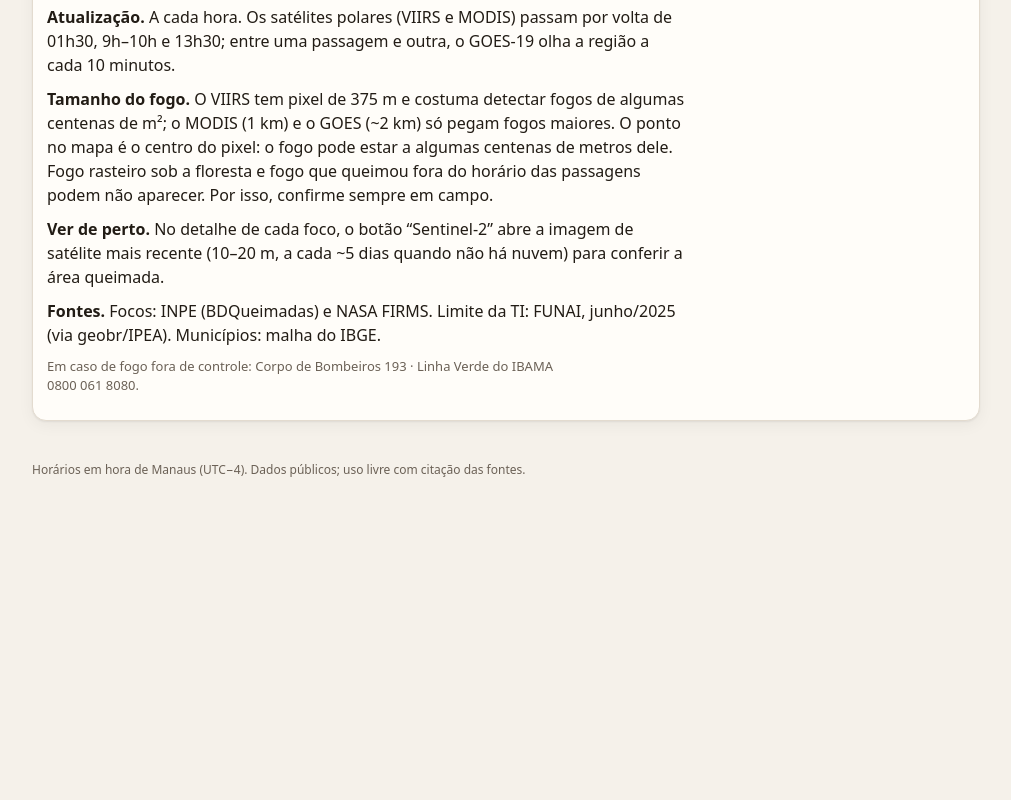
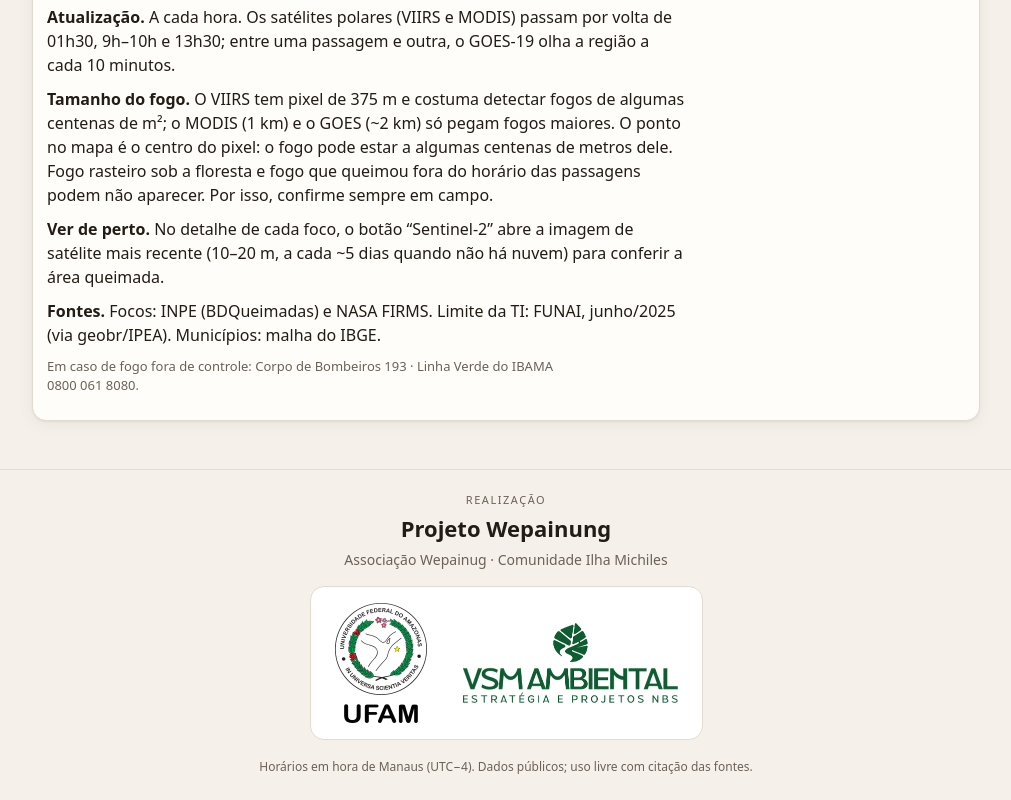
Before and after one commit to valdiek/monitor-marau, a plain HTML site: page docs/index.html in a window 1280 px wide. Shown: the part 2839-3639 px from the top of the page, without its empty margins (134-1145 px from the left). Before the commit the page ends 3342 px from the top, so only its background shows below. Drawn offline with Linux system fonts and the light colour scheme.

Commit message:
Rodapé "Realização": Projeto Wepainung, Associação Wepainug, UFAM e VSM
Co-Authored-By: Claude Opus 5.5 <noreply@anthropic.com>
Claude-Session: https://claude.ai/code/session_01LzdTptxoHstEHM6EgW6KS2

```diff
--- a/docs/index.html
+++ b/docs/index.html
@@ -114,6 +114,18 @@
   </section>
 </main>
 
+<section class="realizacao" aria-label="Realização">
+  <div class="realizacao-in">
+    <p class="real-rot">Realização</p>
+    <p class="real-projeto">Projeto Wepainung</p>
+    <p class="real-assoc">Associação Wepainug · Comunidade Ilha Michiles</p>
+    <div class="logos">
+      <img src="img/ufam.png" alt="UFAM – Universidade Federal do Amazonas" width="92" height="120">
+      <a href="https://www.vsmestrategia.com.br" target="_blank" rel="noopener"><img src="img/vsm.png" alt="VSM Ambiental – Estratégia e Projetos NBS" width="215" height="80"></a>
+    </div>
+  </div>
+</section>
+
 <footer class="rodape">Horários em hora de Manaus (UTC−4). Dados públicos; uso livre com citação das fontes.</footer>
 
 <script src="vendor/leaflet.js"></script>
--- a/docs/style.css
+++ b/docs/style.css
@@ -199,3 +199,18 @@ main { padding: 12px 16px 24px; }
 .sem-dia strong { font-size: 13px; color: var(--c); }
 .sem-dia span { font-size: 12px; color: var(--suave); }
 @media (max-width: 380px) { .sem-num { grid-template-columns: repeat(2, minmax(0, 1fr)); } }
+
+.realizacao { border-top: 1px solid var(--linha); margin-top: 8px; padding: 22px 16px 18px; }
+.realizacao-in { max-width: 980px; margin: 0 auto; display: grid; gap: 4px; justify-items: center; text-align: center; }
+.real-rot { margin: 0; font-size: 11px; letter-spacing: .14em; text-transform: uppercase; color: var(--suave); }
+.real-projeto { margin: 0; font-family: var(--fonte-titulo, inherit); font-size: 22px; font-weight: 750; color: var(--tinta); }
+.real-assoc { margin: 0 0 12px; font-size: 14px; color: var(--suave); }
+.logos {
+  display: flex; flex-wrap: wrap; align-items: center; justify-content: center; gap: 18px 36px;
+  background: #fff; border-radius: 14px; padding: 16px 24px; max-width: 100%;
+  border: 1px solid var(--linha);
+}
+.logos img { display: block; height: auto; max-width: 100%; }
+.logos a { display: block; border-radius: 6px; }
+.logos a:focus-visible { outline: 2px solid var(--marau); outline-offset: 4px; }
+.rodape { text-align: center; }
```
Also changed, not shown: docs/img/ufam.png (added), docs/img/vsm.png (added), 1 other file.
